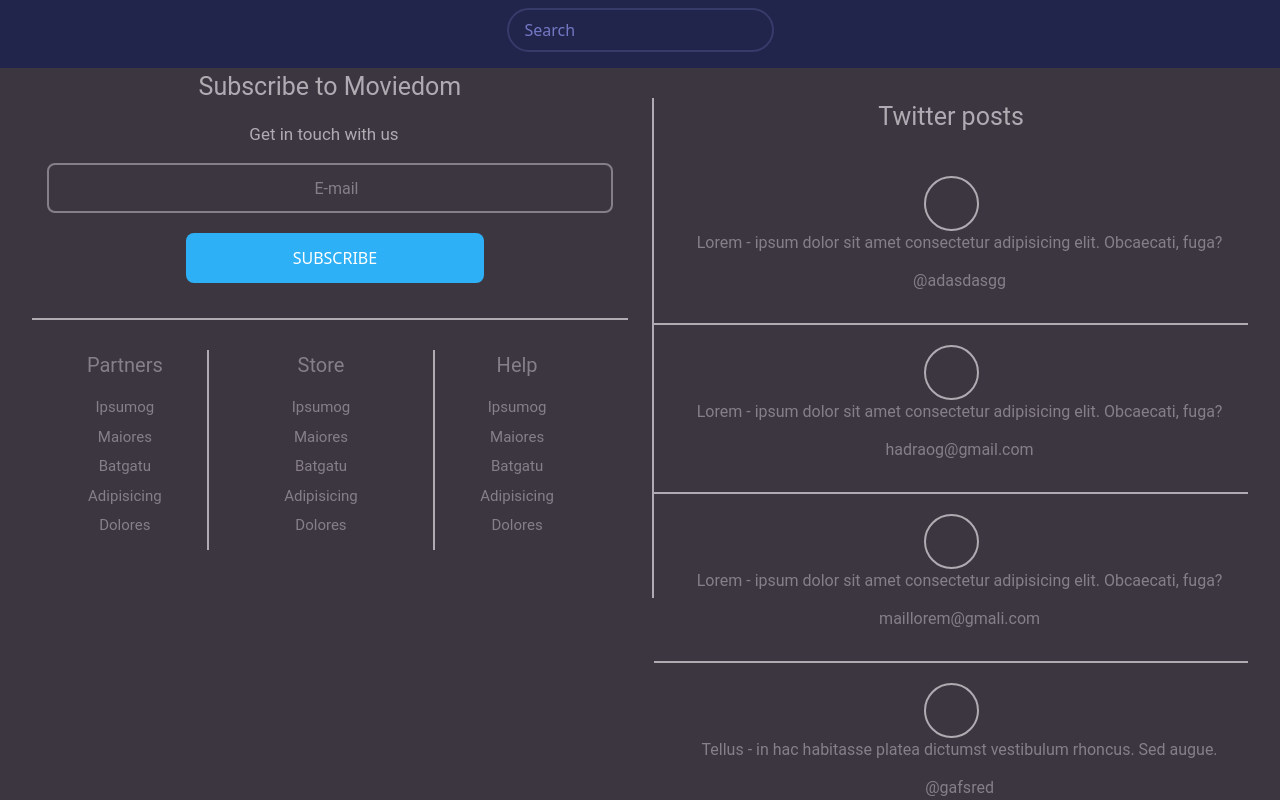
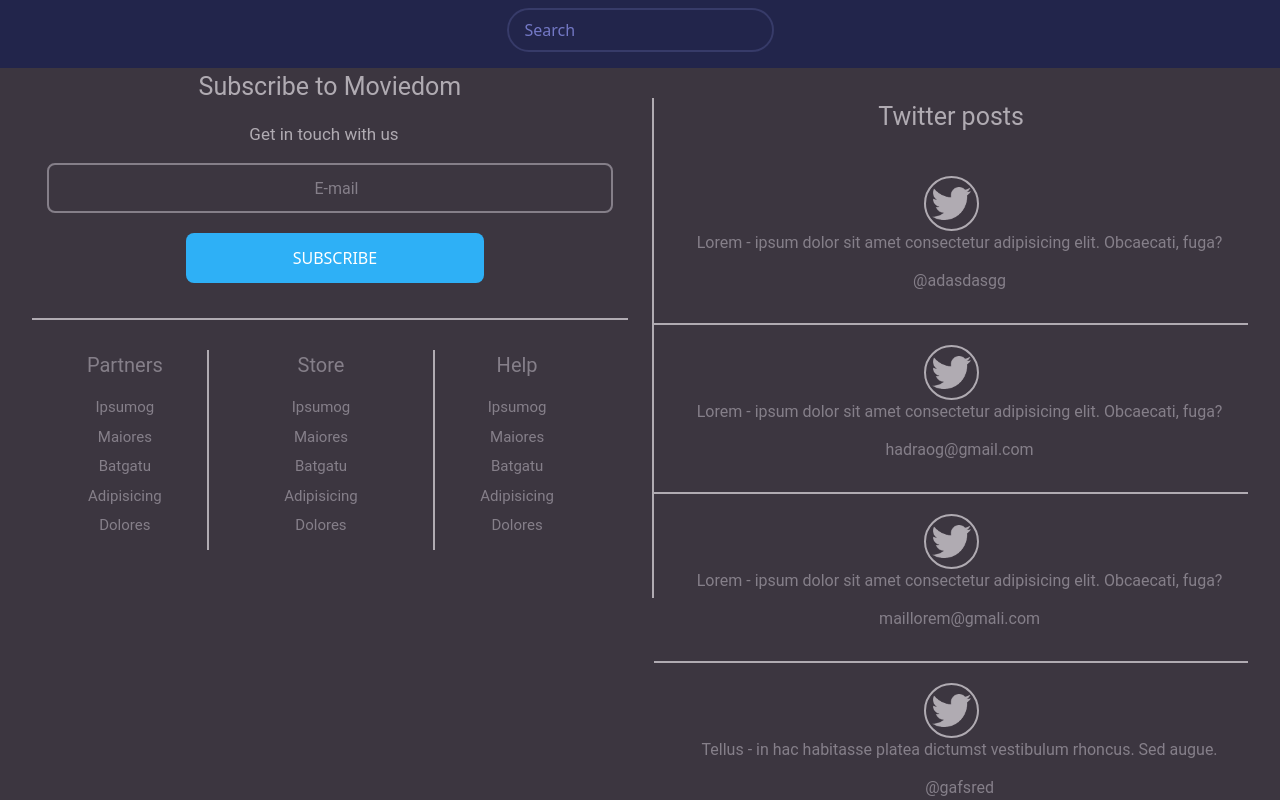
Before and after one commit to VladShev74/Vlad-Shevchuk_jshomework, a plain HTML site: page Final Project/index.html in a window 1280 px wide. Shown: the part 808-1608 px from the top of the page. Drawn offline with nearby package versions, Linux system fonts and the light colour scheme; the site is published under a folder, as on GitHub Pages, so addresses that start at the root find nothing; no server answers.

Commit message:
Done Final Project

```diff
--- a/Final Project/css/style.css
+++ b/Final Project/css/style.css
@@ -307,7 +307,7 @@ ul {
  border: 2px solid #b0abb2;
  height: 55px;
  width: 55px;
- background-image: url(/assets/twiter.png);
+ background-image: url(../assets/twiter.png);
  float: left;
  margin-top: 16px;
  background-size: cover;
```
